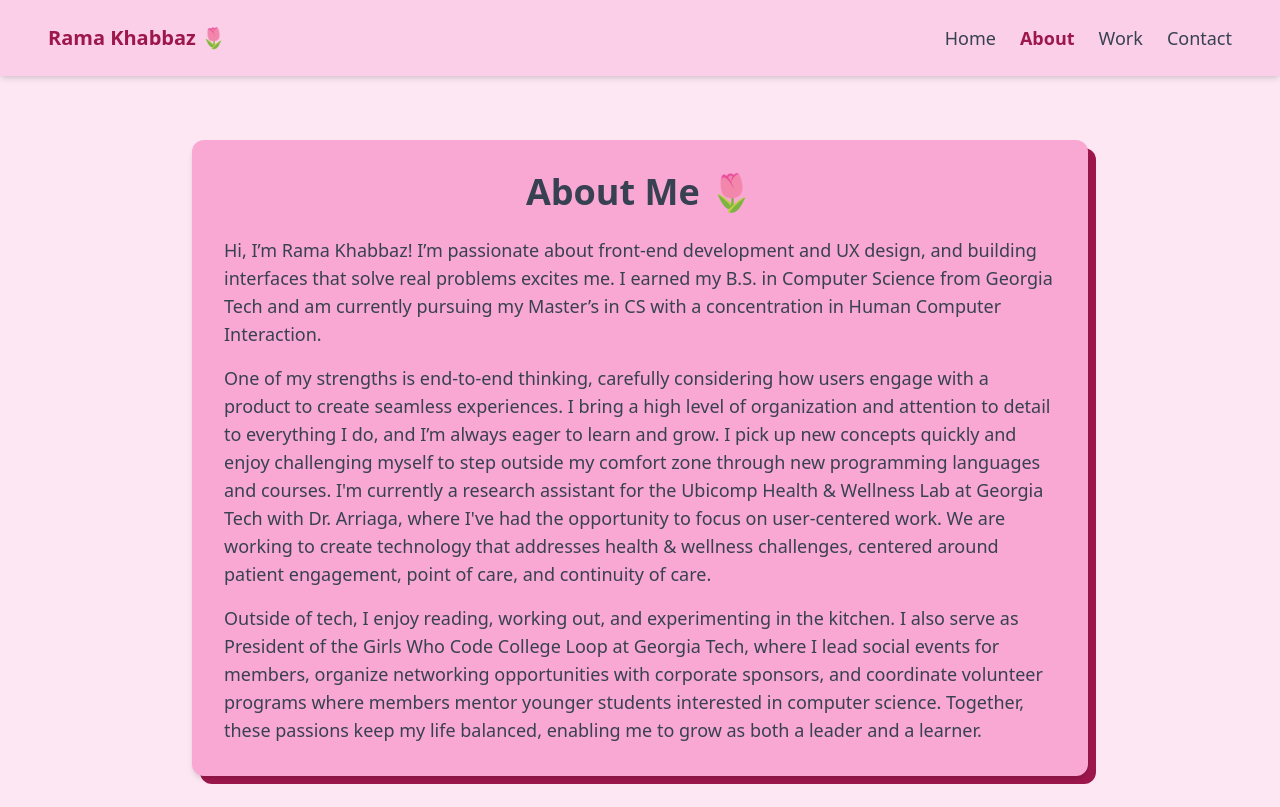
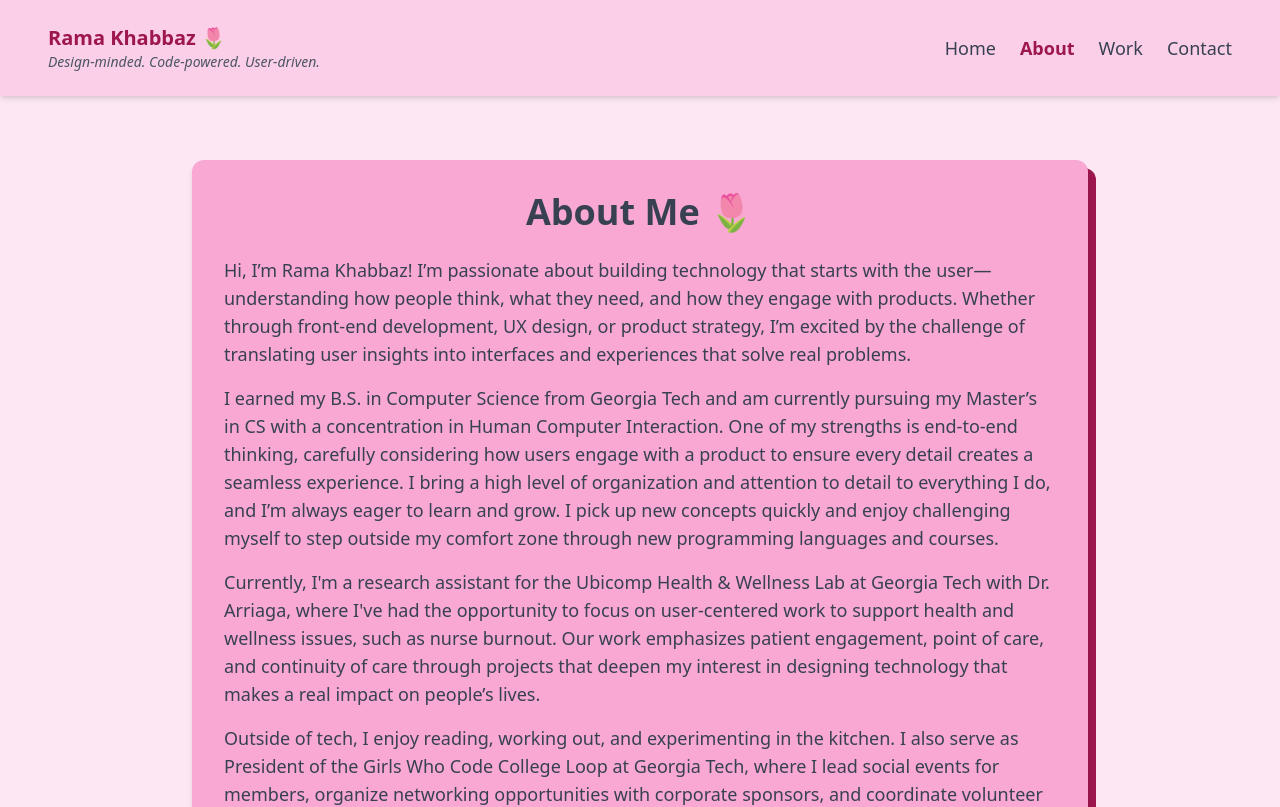
Before and after one commit to ramakhabbaz/portfolio, a React (Vite) app: page /about in a window 1280 px wide. Shown: the top 807 px of the page. Built offline with nearby package versions, Linux system fonts and the light colour scheme.

Commit message:
Update about me & slogan

```diff
--- a/src/components/Navbar.tsx
+++ b/src/components/Navbar.tsx
@@ -11,9 +11,12 @@ export default function Navbar() {
   return (
     <header className="bg-pink-200 shadow-md sticky top-0 z-50">
       <nav className="max-w-full mx-auto px-4 md:px-12 py-4 md:py-6 flex flex-row items-center justify-between flex-wrap">
-        {/* Left: Name*/}
-        <div className="text-xl font-bold text-pink-800 mb-2 md:mb-0">
-          Rama Khabbaz 🌷
+        {/* Left: Name & Slogan */}
+        <div className="flex flex-col">
+          <div className="text-xl font-bold text-pink-800">Rama Khabbaz 🌷</div>
+          <div className="text-sm text-gray-600 italic mb-3 md:mb-0">
+            Design-minded. Code-powered. User-driven.
+          </div>
         </div>
         {/* Right: Navbar */}
         <ul className="flex flex-row flex-wrap gap-4 md:gap-6 justify-end">
--- a/src/pages/About.tsx
+++ b/src/pages/About.tsx
@@ -10,25 +10,33 @@ export default function About() {
               About Me 🌷
             </h1>
             <p className="text-lg text-left text-gray-700 mb-4">
-              Hi, I’m Rama Khabbaz! I’m passionate about front-end development
-              and UX design, and building interfaces that solve real problems
-              excites me. I earned my B.S. in Computer Science from Georgia Tech
-              and am currently pursuing my Master’s in CS with a concentration
-              in Human Computer Interaction.
+              Hi, I’m Rama Khabbaz! I’m passionate about building technology
+              that starts with the user—understanding how people think, what
+              they need, and how they engage with products. Whether through
+              front-end development, UX design, or product strategy, I’m excited
+              by the challenge of translating user insights into interfaces and
+              experiences that solve real problems.
+            </p>
+
+            <p className="text-lg text-left text-gray-700 mb-4">
+              I earned my B.S. in Computer Science from Georgia Tech and am
+              currently pursuing my Master’s in CS with a concentration in Human
+              Computer Interaction. One of my strengths is end-to-end thinking,
+              carefully considering how users engage with a product to ensure
+              every detail creates a seamless experience. I bring a high level
+              of organization and attention to detail to everything I do, and
+              I’m always eager to learn and grow. I pick up new concepts quickly
+              and enjoy challenging myself to step outside my comfort zone
+              through new programming languages and courses.
             </p>
             <p className="text-lg text-left text-gray-700 mb-4">
-              One of my strengths is end-to-end thinking, carefully considering
-              how users engage with a product to create seamless experiences. I
-              bring a high level of organization and attention to detail to
-              everything I do, and I’m always eager to learn and grow. I pick up
-              new concepts quickly and enjoy challenging myself to step outside
-              my comfort zone through new programming languages and courses. I'm
-              currently a research assistant for the Ubicomp Health & Wellness
-              Lab at Georgia Tech with Dr. Arriaga, where I've had the
-              opportunity to focus on user-centered work. We are working to
-              create technology that addresses health & wellness challenges,
-              centered around patient engagement, point of care, and continuity
-              of care.
+              Currently, I'm a research assistant for the Ubicomp Health &
+              Wellness Lab at Georgia Tech with Dr. Arriaga, where I've had the
+              opportunity to focus on user-centered work to support health and
+              wellness issues, such as nurse burnout. Our work emphasizes
+              patient engagement, point of care, and continuity of care through
+              projects that deepen my interest in designing technology that
+              makes a real impact on people’s lives.
             </p>
             <p className="text-lg text-left text-gray-700">
               Outside of tech, I enjoy reading, working out, and experimenting
@@ -36,9 +44,9 @@ export default function About() {
               College Loop at Georgia Tech, where I lead social events for
               members, organize networking opportunities with corporate
               sponsors, and coordinate volunteer programs where members mentor
-              younger students interested in computer science. Together, these
-              passions keep my life balanced, enabling me to grow as both a
-              leader and a learner.
+              younger students interested in computer science. These experiences
+              continue to shape me as both a leader and a learner, driven by a
+              commitment to people first, whether that’s users or my community.
             </p>
           </div>
         </div>
--- a/src/pages/Home.tsx
+++ b/src/pages/Home.tsx
@@ -17,7 +17,7 @@ export default function Home() {
               </h1>
               <p className="text-md md:text-xl text-gray-600 italic">
                 Master’s Student @ Georgia Tech in CS, HCI <br />
-                Aspiring UI/UX Designer & Frontend Developer
+                Aspiring UI/UX Designer | Frontend Developer | Product Manager
               </p>
             </div>
 
--- a/src/pages/Work.tsx
+++ b/src/pages/Work.tsx
@@ -291,7 +291,7 @@ export default function Work() {
           </h2>
           <p className="text-sm text-gray-600 italic mb-4">April 2025</p>
           <p className="text-lg text-gray-700 mb-2">
-            Within a group with three of my peers in CS 6460: Education
+            With a group with three of my peers in CS 6460: Education
             Technology, we recreated Kahoot to address income and racial
             inequalities to facilitate better learning. Features we added
             include an accuracy mode that emphasizes answer accuracy rather than
@@ -386,7 +386,7 @@ export default function Work() {
           <h2 className="text-2xl font-bold text-gray-700 mb-2">Cooking App</h2>
           <p className="text-sm text-gray-600 italic mb-4">April 2024</p>
           <p className="text-lg text-gray-700 mb-6">
-            Within a group with three of my peers in CS 3751: Intro to UI
+            With a group with three of my peers in CS 3751: Intro to UI
             Design, we created a Figma prototype for an app that provides
             detailed cooking guidelines for beginners and curated recipes based
             on ingredient inventory. The goal was to address the issue of
```
